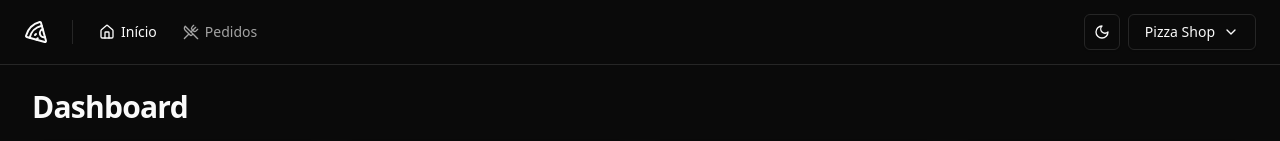
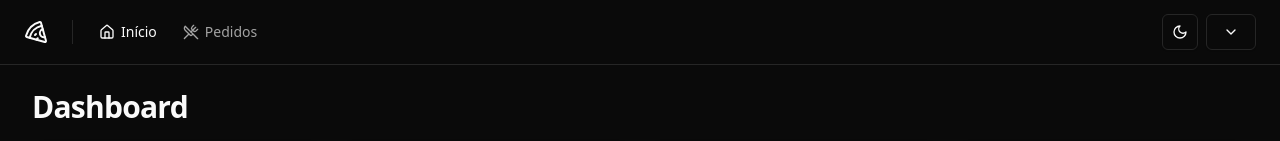
Before and after one commit to brunoanunciacaosouza/pizzashop-web, a React (Vite) app in the folder frontend/: page / in a window 1280 px wide. Shown: the top 141 px of the page. Built offline with nearby package versions, Linux system fonts and the light colour scheme; no server answers.

Commit message:
atualizando informações do usuario no cabeçalho

```diff
--- /dev/null
+++ b/frontend/src/api/get-manager-restaurant.ts
@@ -0,0 +1,16 @@
+import { api } from "@/lib/axios";
+
+interface GetManagedRestaurantResponse {
+  name: string;
+  id: string;
+  createdAt: Date | null;
+  updatedAt: Date | null;
+  description: string | null;
+  managerId: string | null;
+}
+
+export async function getManagedRestaurant(): Promise<GetManagedRestaurantResponse> {
+  const response = await api.get("/managed-restaurant");
+
+  return response.data;
+}
--- /dev/null
+++ b/frontend/src/api/get-profile.ts
@@ -0,0 +1,17 @@
+import { api } from "@/lib/axios";
+
+interface GetProfileResponse {
+  name: string;
+  id: string;
+  email: string;
+  phone: string | null;
+  role: "manager" | "customer";
+  createdAt: Date | null;
+  updatedAt: Date | null;
+}
+
+export async function getProfile(): Promise<GetProfileResponse> {
+  const response = await api.get("/me");
+
+  return response.data;
+}
--- a/frontend/src/components/account-menu.tsx
+++ b/frontend/src/components/account-menu.tsx
@@ -9,7 +9,22 @@ import {
   DropdownMenuTrigger,
 } from "./ui/dropdown-menu";
 
+import { useQuery } from "@tanstack/react-query";
+
+import { getProfile } from "@/api/get-profile";
+import { getManagedRestaurant } from "@/api/get-manager-restaurant";
+
 export function AccountMenu() {
+  const { data: profile } = useQuery({
+    queryKey: ["profile"],
+    queryFn: getProfile,
+  });
+
+  const { data: managedRestaurant } = useQuery({
+    queryKey: ["managed-restaurant"],
+    queryFn: getManagedRestaurant,
+  });
+
   return (
     <DropdownMenu>
       <DropdownMenuTrigger asChild>
@@ -17,16 +32,16 @@ export function AccountMenu() {
           variant="outline"
           className="flex select-none items-center gap-2"
         >
-          Pizza Shop
+          {managedRestaurant?.name}
           <ChevronDown className="h-4 w-4" />
         </Button>
       </DropdownMenuTrigger>
 
       <DropdownMenuContent align="end" className="w-56">
         <DropdownMenuLabel className="flex flex-col">
-          <span>Admin</span>
+          <span>{profile?.name}</span>
           <span className="text-xs font-normal text-muted-foreground">
-            admin@admin.com
+            {profile?.email}
           </span>
         </DropdownMenuLabel>
 
--- a/frontend/src/lib/axios.ts
+++ b/frontend/src/lib/axios.ts
@@ -3,4 +3,5 @@ import axios from "axios";
 
 export const api = axios.create({
   baseURL: env.VITE_API_URL,
+  withCredentials: true,
 });
```
